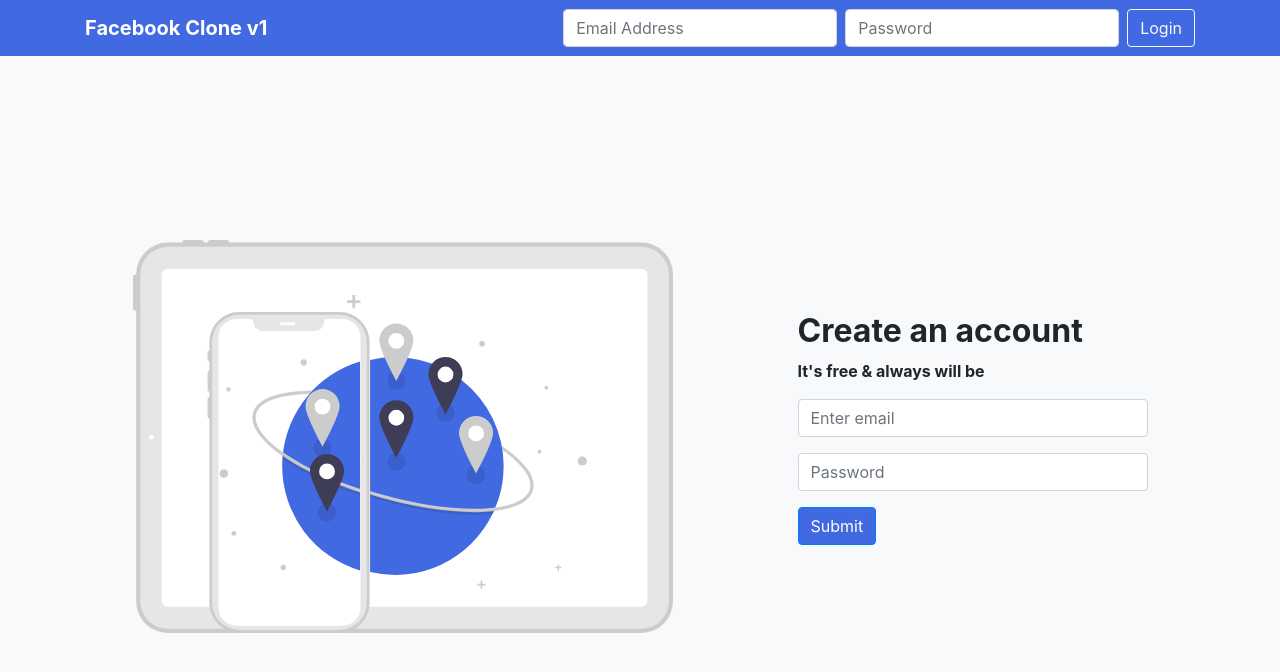
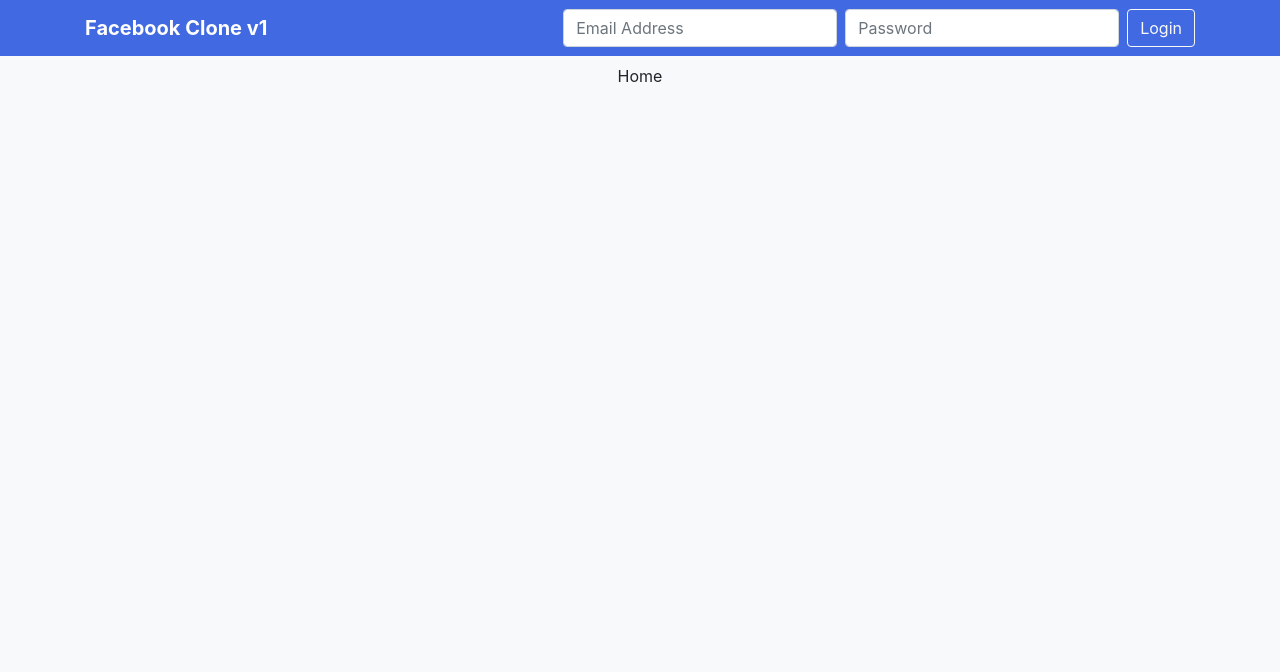
Before and after one commit to ssakib5050/facebook-clone-v1, a React (Create React App) app: page /home in a window 1280 px wide. Shown: the top 672 px of the page. Built offline with nearby package versions, Linux system fonts and the light colour scheme.

Commit message:
Home Page Structure

```diff
--- a/src/App.js
+++ b/src/App.js
@@ -1,13 +1,24 @@
 import "./App.css";
+
+import { Route, Switch } from "react-router-dom";
 
 import Header from "./components/Header/Header";
 import Login from "./components/Login/Login";
+import Home from "./components/Home/Home";
 
 function App() {
   return (
     <div className="App bg-light">
       <Header />
-      <Login />
+
+      <Switch>
+        <Route exact path="/">
+          <Login />
+        </Route>
+        <Route exact path="/home">
+          <Home />
+        </Route>
+      </Switch>
     </div>
   );
 }
--- a/src/components/Header/Header.js
+++ b/src/components/Header/Header.js
@@ -20,7 +20,7 @@ const Header = () => {
       className="fixed-top"
     >
       <Container>
-        <Navbar.Brand href="#home" className="font-weight-bold">
+        <Navbar.Brand href="/" className="font-weight-bold">
           Facebook Clone v1
         </Navbar.Brand>
 
--- /dev/null
+++ b/src/components/Home/Home.css
@@ -0,0 +1,3 @@
+#home {
+  margin-top: 4rem;
+}
--- /dev/null
+++ b/src/components/Home/Home.js
@@ -0,0 +1,8 @@
+import React from "react";
+import "./Home.css";
+
+const Home = () => {
+  return <div id="home">Home</div>;
+};
+
+export default Home;
--- a/src/index.js
+++ b/src/index.js
@@ -4,9 +4,13 @@ import "bootstrap/dist/css/bootstrap.min.css";
 import "./index.css";
 import App from "./App";
 
+import { BrowserRouter as Router } from "react-router-dom";
+
 ReactDOM.render(
   <React.StrictMode>
-    <App />
+    <Router>
+      <App />
+    </Router>
   </React.StrictMode>,
   document.getElementById("root")
 );
```
